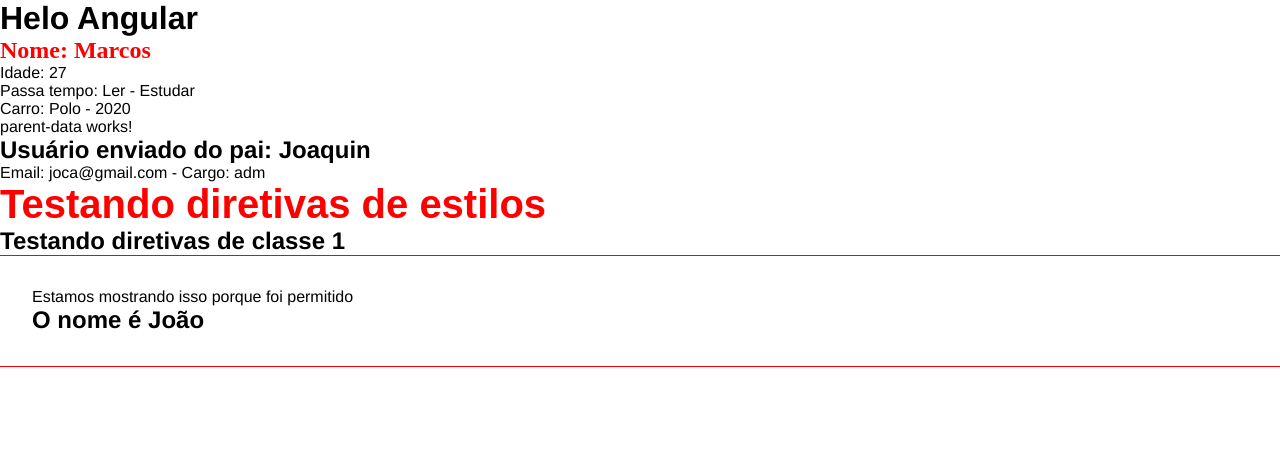
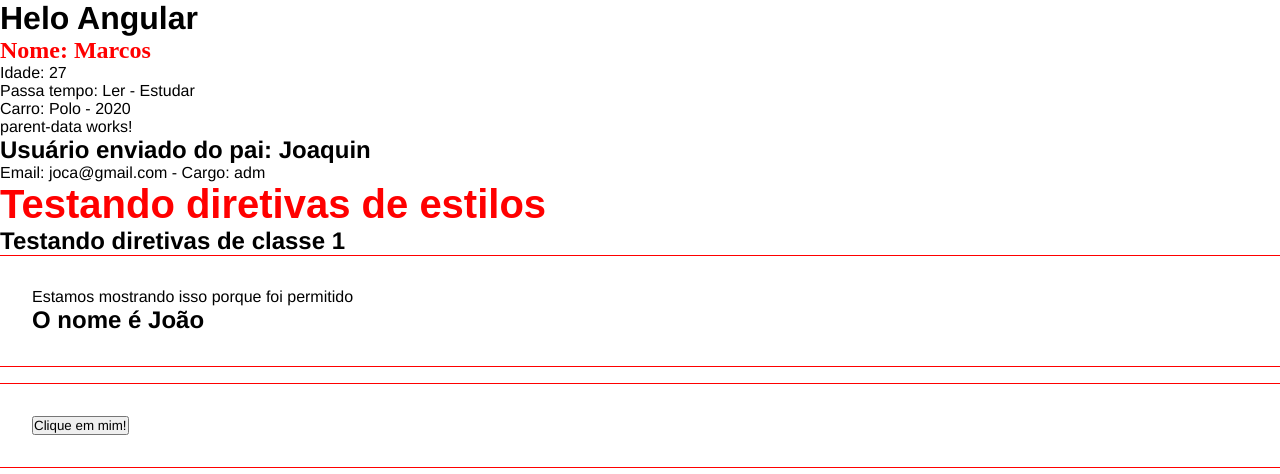
Before and after one commit to marcosalexandria/angular-horadecodar, an Angular app in the folder curso-angular/: page / in a window 1280 px wide. Shown: the top 474 px of the page. Built offline with nearby package versions, Linux system fonts and the light colour scheme.

Commit message:
Curso Angular 13: Eventos no Angular - #10

```diff
--- a/curso-angular/src/app/app.component.html
+++ b/curso-angular/src/app/app.component.html
@@ -3,3 +3,4 @@
 <app-parent-data [nome]="nomeUsuario" [dadosUsuario]="dadosUsuraio"></app-parent-data>
 <app-directives></app-directives>
 <app-if-render></app-if-render>
+<app-eventos></app-eventos>
--- a/curso-angular/src/app/app.module.ts
+++ b/curso-angular/src/app/app.module.ts
@@ -7,6 +7,7 @@ import { FirstComponentComponent } from './components/first-component/first-comp
 import { ParentDataComponent } from './components/parent-data/parent-data.component';
 import { DirectivesComponent } from './components/directives/directives.component';
 import { IfRenderComponent } from './components/if-render/if-render.component';
+import { EventosComponent } from './components/eventos/eventos.component';
 
 @NgModule({
   declarations: [
@@ -14,7 +15,8 @@ import { IfRenderComponent } from './components/if-render/if-render.component';
     FirstComponentComponent,
     ParentDataComponent,
     DirectivesComponent,
-    IfRenderComponent
+    IfRenderComponent,
+    EventosComponent
   ],
   imports: [
     BrowserModule,
--- /dev/null
+++ b/curso-angular/src/app/components/eventos/eventos.component.html
@@ -0,0 +1,5 @@
+<div class="class">
+  <p *ngIf="mostrar">Exibindo Mensagem</p>
+
+  <button (click)="mostrarMensagem()">Clique em mim!</button>
+</div>
--- /dev/null
+++ b/curso-angular/src/app/components/eventos/eventos.component.ts
@@ -0,0 +1,14 @@
+import { Component } from '@angular/core';
+
+@Component({
+  selector: 'app-eventos',
+  templateUrl: './eventos.component.html',
+  styleUrl: './eventos.component.css'
+})
+export class EventosComponent {
+  mostrar: boolean = false;
+
+  mostrarMensagem(): void{
+    this.mostrar = !this.mostrar;
+  }
+}
```
Also changed, not shown: curso-angular/src/app/components/eventos/eventos.component.css (added), 1 other file (tests, documents, lock files or other folders).
